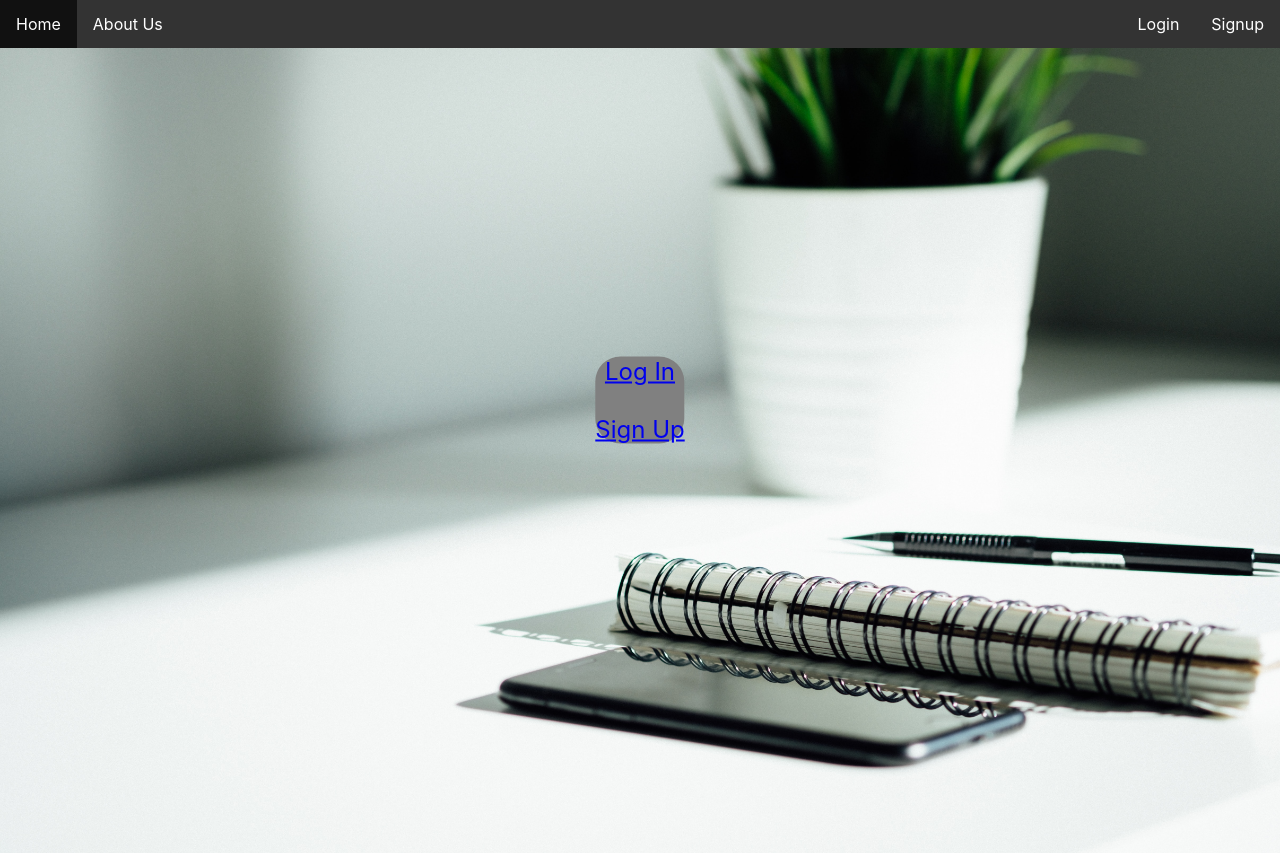
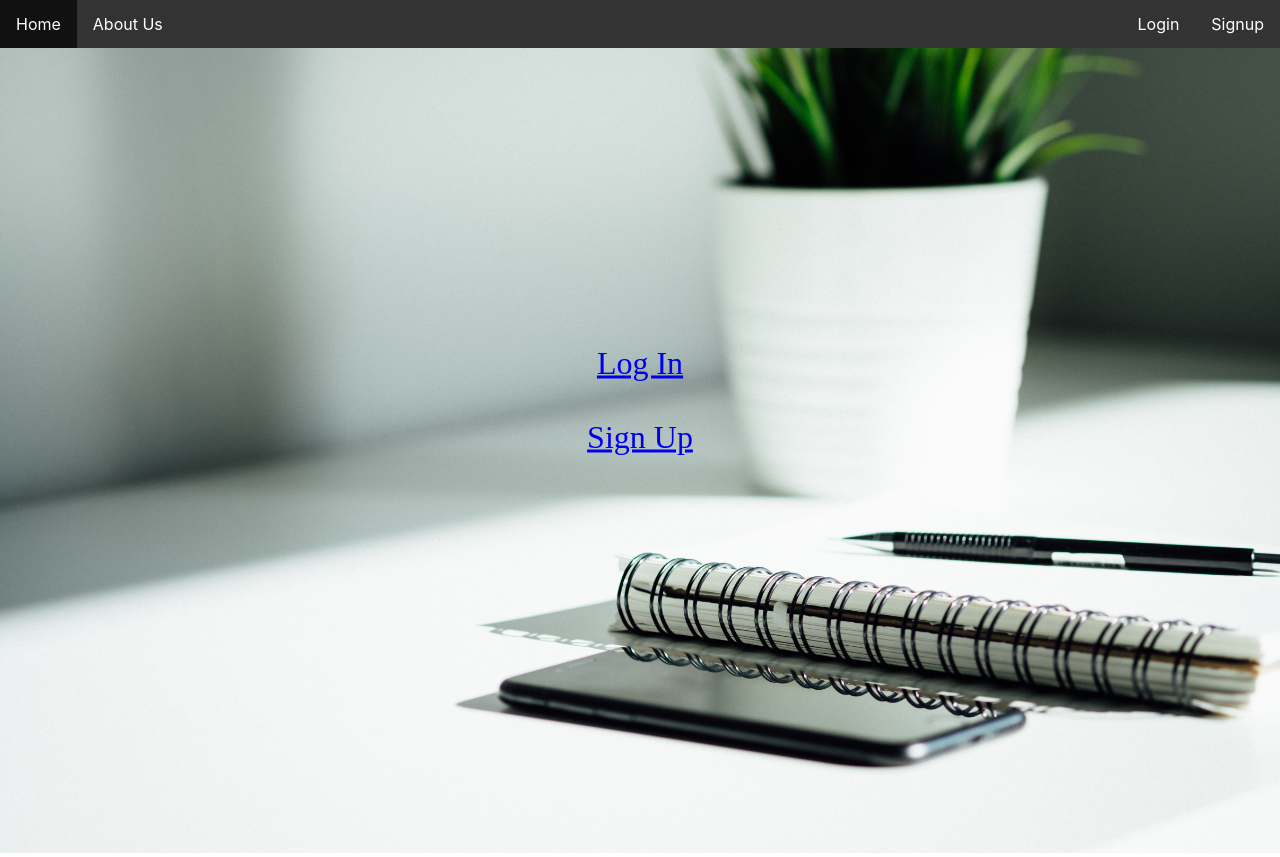
Before and after one commit to chrystalquek/CVWO-Frontend, a React (Create React App) app: page / in a window 1280 px wide. Built offline with nearby package versions, Linux system fonts and the light colour scheme.

Commit message:
style homepg

```diff
--- a/src/components/Nav.css
+++ b/src/components/Nav.css
@@ -44,11 +44,11 @@
     left: 50%;
     text-align: center;
     text-decoration: none;
-    border-radius: 25px;
-    background: grey;
+    font-family: "Marker Felt";
 
 
     transform: translate(-50%, -50%);
-    font-size: x-large;
+    font-size: xx-large;
     color: white;
+    text-decoration: none;
   }
```
